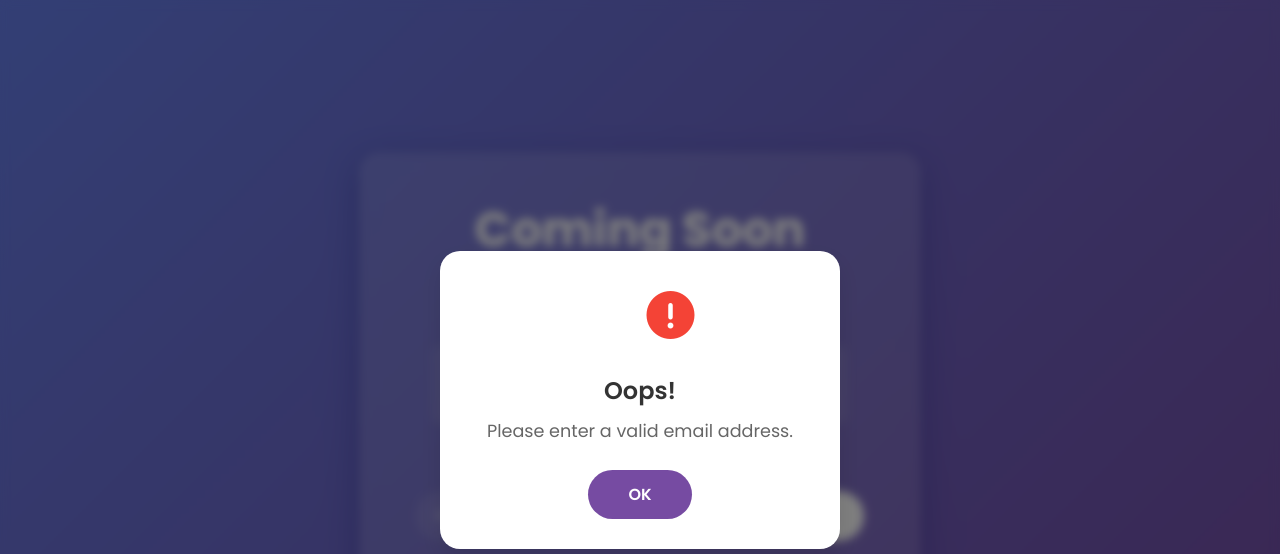
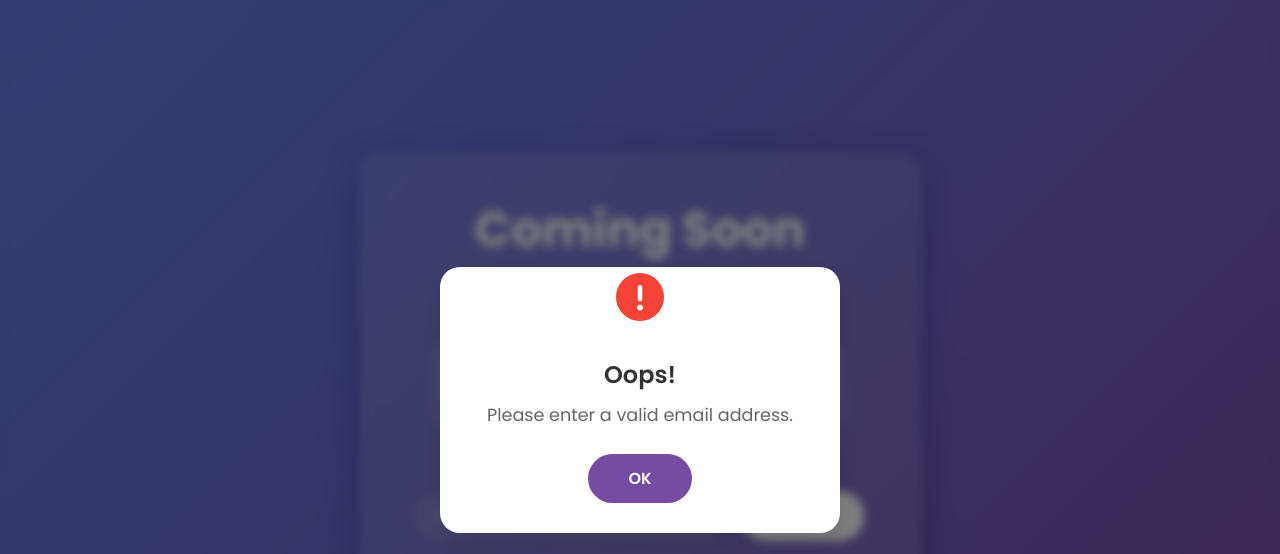
Before and after one commit to makindiilete/comingsoon, a plain HTML site: page index.html in a window 1280 px wide. Both pictures are taken after a click on the button "Notify Me". Shown: the top 554 px of the page. Drawn offline with Linux system fonts and the light colour scheme.

Commit message:
fix: Center modal icons horizontally

```diff
--- a/styles.css
+++ b/styles.css
@@ -177,21 +177,28 @@ body {
 .modal-icon {
   font-size: 48px;
   margin-bottom: 20px;
+  display: flex;
+  justify-content: center;
+  align-items: center;
+  width: 100%;
 }
 
 .success-icon,
 .error-icon {
   display: none;
+  position: absolute;
+  left: 50%;
+  transform: translateX(-50%);
 }
 
 .modal.success .success-icon {
-  display: inline-block;
+  display: block;
   color: #4caf50;
   animation: scaleIn 0.3s ease;
 }
 
 .modal.error .error-icon {
-  display: inline-block;
+  display: block;
   color: #f44336;
   animation: scaleIn 0.3s ease;
 }
@@ -201,6 +208,7 @@ body {
   font-size: 1.5rem;
   margin-bottom: 10px;
   font-weight: 600;
+  margin-top: 60px;
 }
 
 .modal-message {
@@ -307,6 +315,7 @@ body {
 
   .modal-title {
     font-size: 1.3rem;
+    margin-top: 50px;
   }
 
   .modal-message {
```
